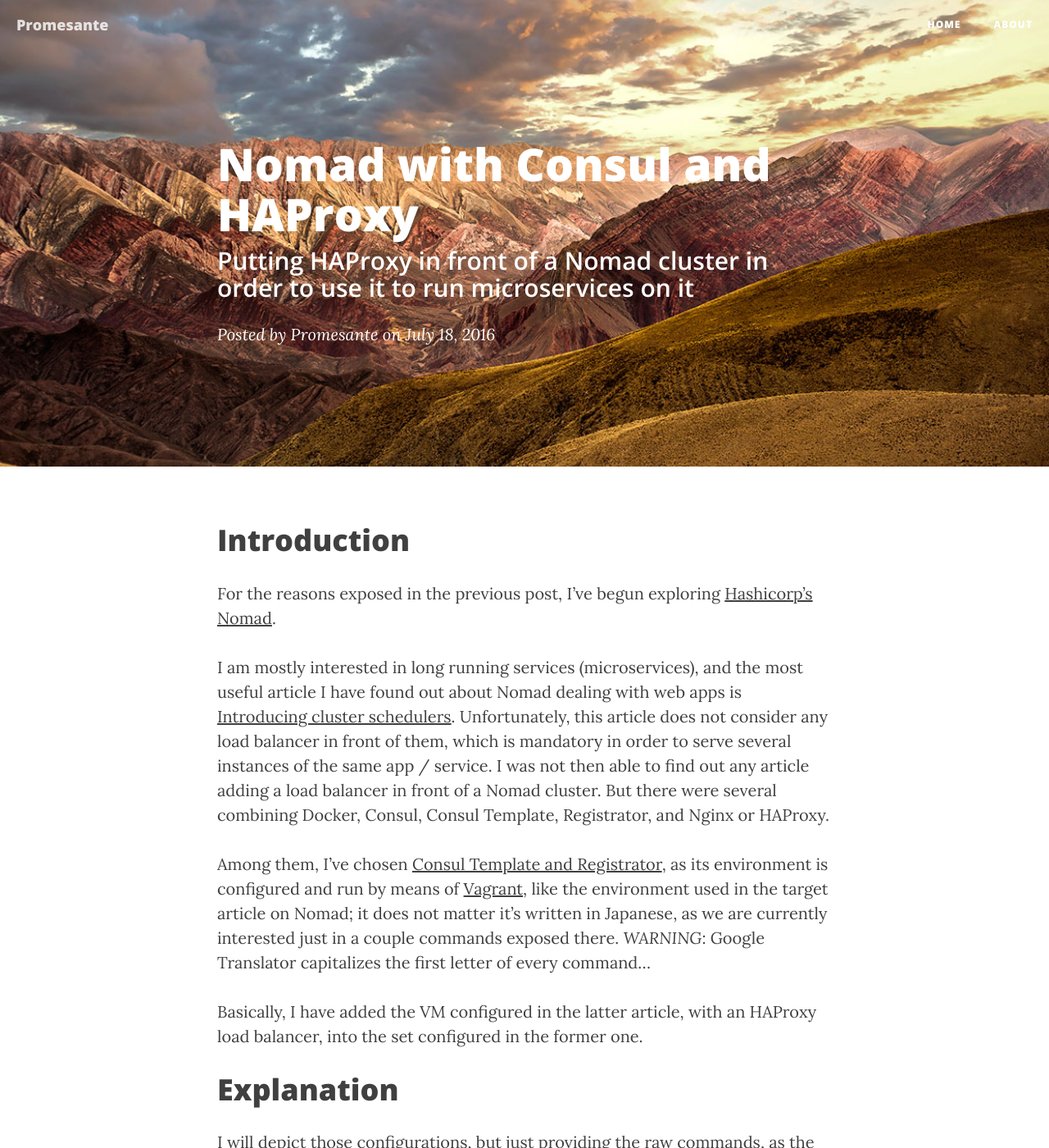
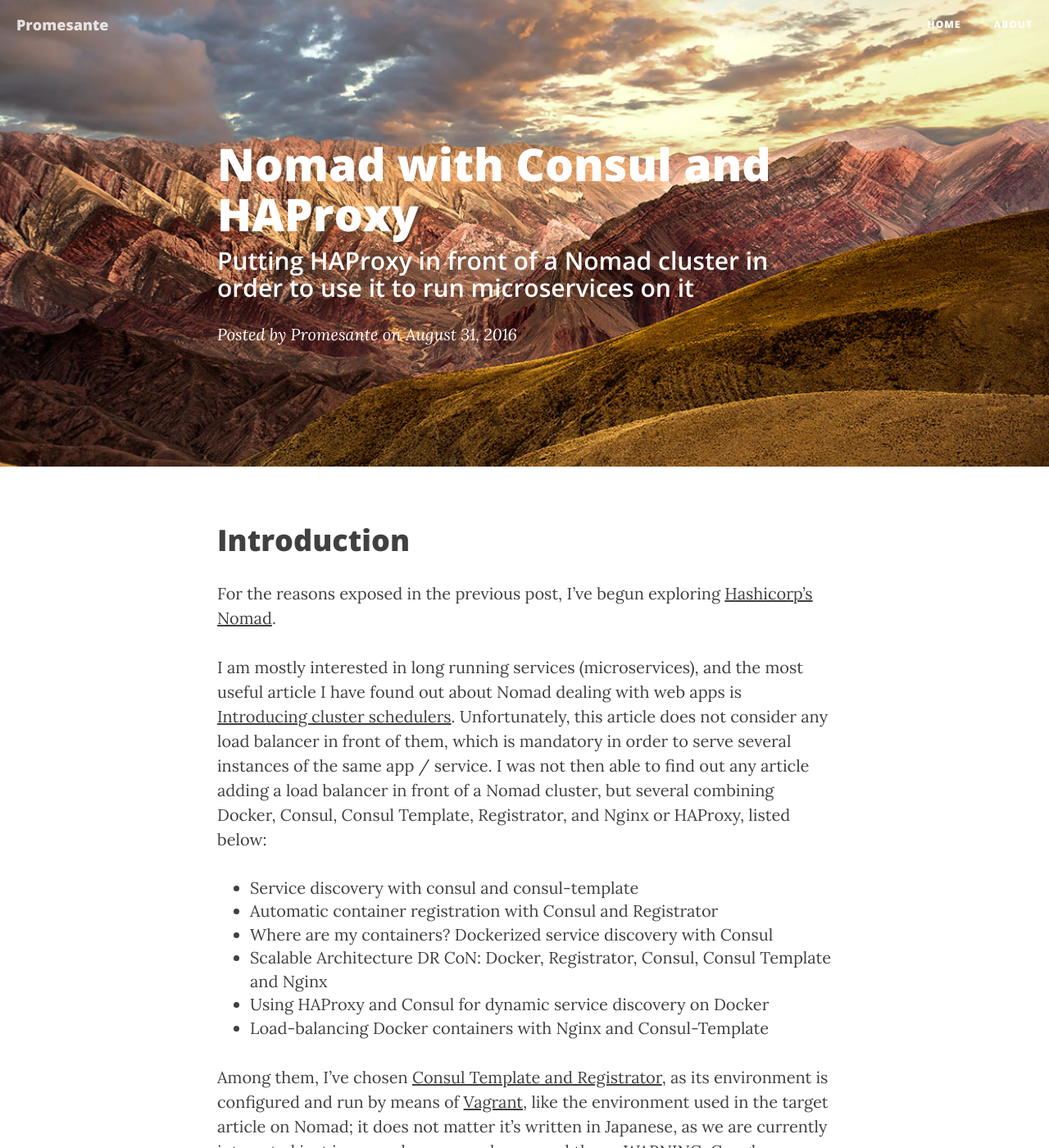
Before and after one commit to promesante/promesante.github.io, a Jekyll site: the page built from _posts/2016-08-25-nomad_with_consul_and_haproxy.md, in a window 1280 px wide and 1400 px high. Shown: the whole window at 82% size. Built offline with Jekyll 4.4.1, drawn with Linux system fonts in a browser that asks for light colours; nearby versions of some CDN libraries; comment, search, counter and statistics services are not loaded.

Commit message:
setting today as date for the first articles

```diff
--- a/_posts/2016-08-25-nomad_with_consul_and_haproxy.md
+++ b/_posts/2016-08-25-nomad_with_consul_and_haproxy.md
@@ -3,7 +3,7 @@ layout:     post
 comments:   true
 title:      "Nomad with Consul and HAProxy"
 subtitle:   "Putting HAProxy in front of a Nomad cluster in order to use it to run microservices on it"
-date:       2016-07-18 12:00:00
+date:       2016-08-31
 author:     "Promesante"
 header-img: "img/02.jpg"
 ---
@@ -12,7 +12,14 @@ header-img: "img/02.jpg"
 
 For the reasons exposed in the previous post, I've begun exploring [Hashicorp's Nomad](https://www.nomadproject.io/).
 
-I am mostly interested in long running services (microservices), and the most useful article I have found out about Nomad dealing with web apps is [Introducing cluster schedulers](http://sysadvent.blogspot.com.ar/2015/12/day-12-introduction-to-nomad.html). Unfortunately, this article does not consider any load balancer in front of them, which is mandatory in order to serve several instances of the same app / service. I was not then able to find out any article adding a load balancer in front of a Nomad cluster. But there were several combining Docker, Consul, Consul Template, Registrator, and Nginx or HAProxy.
+I am mostly interested in long running services (microservices), and the most useful article I have found out about Nomad dealing with web apps is [Introducing cluster schedulers](http://sysadvent.blogspot.com.ar/2015/12/day-12-introduction-to-nomad.html). Unfortunately, this article does not consider any load balancer in front of them, which is mandatory in order to serve several instances of the same app / service. I was not then able to find out any article adding a load balancer in front of a Nomad cluster, but several combining Docker, Consul, Consul Template, Registrator, and Nginx or HAProxy, listed below:
+
+* [Service discovery with consul and consul-template](http://agiletesting.blogspot.com.ar/2014/11/service-discovery-with-consul-and.html)
+* [Automatic container registration with Consul and Registrator](https://jlordiales.me/2015/02/03/registrator/)
+* [Where are my containers? Dockerized service discovery with Consul](https://jlordiales.me/2015/01/23/docker-consul/)
+* [Scalable Architecture DR CoN: Docker, Registrator, Consul, Consul Template and Nginx](http://www.maori.geek.nz/scalable_architecture_dr_con_docker_registrator_consul_nginx/)
+* [Using HAProxy and Consul for dynamic service discovery on Docker](http://sirile.github.io/2015/05/18/using-haproxy-and-consul-for-dynamic-service-discovery-on-docker.html)
+* [Load-balancing Docker containers with Nginx and Consul-Template](https://tech.bellycard.com/blog/load-balancing-docker-containers-with-nginx-and-consul-template/)
 
 Among them, I've chosen [Consul Template and Registrator](http://fstn.hateblo.jp/entry/2014/10/26/153247), as its environment is configured and run by means of [Vagrant](https://www.vagrantup.com/), like the environment used in the target article on Nomad; it does not matter it's written in Japanese, as we are currently interested just in a couple commands exposed there. *WARNING*: Google Translator capitalizes the first letter of every command...
 
```
Also changed, not shown: _posts/2016-08-23-introduction.md (+1 -1 lines), _posts/2016-08-24-schedulers_with_optimistic_concurrency.md (+1 -1 lines).
